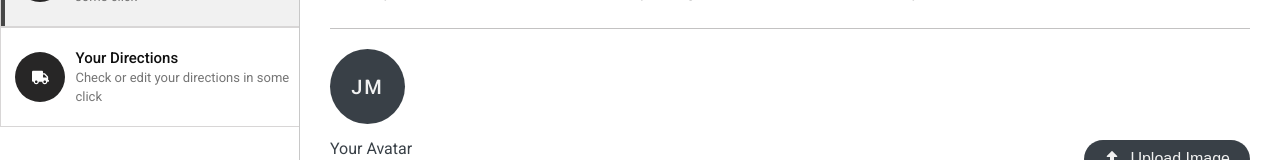
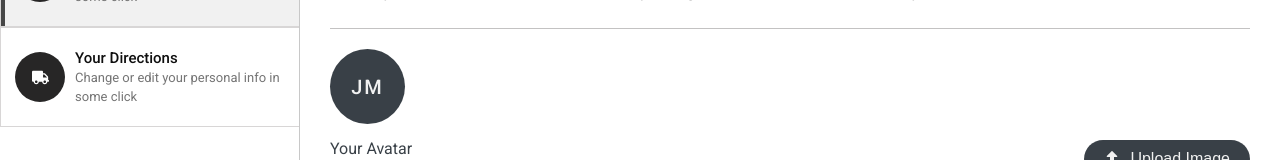
Before and after one commit to josiaspeguero/nexashop, a React (Create React App) app in the folder NexashopApp/: page /perfil in a window 1280 px wide. Shown: the part 123-283 px from the top of the page. Built offline with nearby package versions, Linux system fonts and the light colour scheme.

Commit message:
chore: Limpieza del codigo

```diff
--- a/NexashopApp/src/pages/Profile.jsx
+++ b/NexashopApp/src/pages/Profile.jsx
@@ -40,7 +40,7 @@ function Profile() {
               </div>
               <div className="description">
                 <p>Your Directions</p>
-                <span>Check or edit your directions in some click</span>
+                <span>Change or edit your personal info in some click</span>
               </div>
             </div>
 
```
